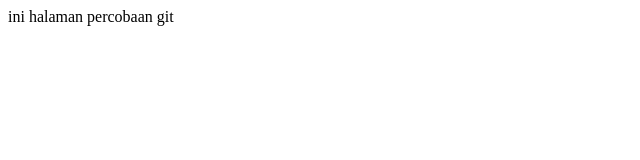
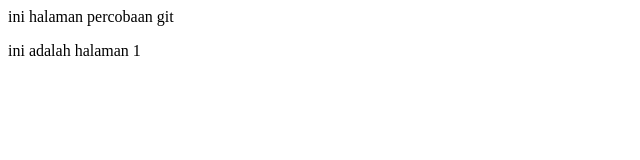
Before and after one commit to achmadzainul/gitbaru, a plain HTML site: page index.html in a window 1280 px wide. Shown: the whole page, without its empty margins (0-640 px from the left). Drawn offline with Linux system fonts and the light colour scheme.

Commit message:
merubah file index.html dan menambahkan file New.txt

```diff
--- a/index.html
+++ b/index.html
@@ -3,5 +3,6 @@
   <head><title> percobaan git </title></head>
 <body>
   <p>ini halaman percobaan git</p>
+  <p>ini adalah halaman 1</p>
   </body>
   </html>
```
